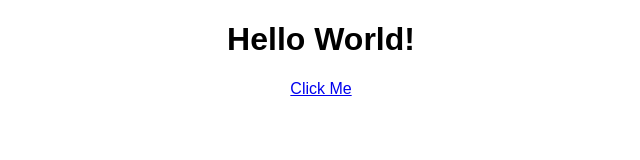
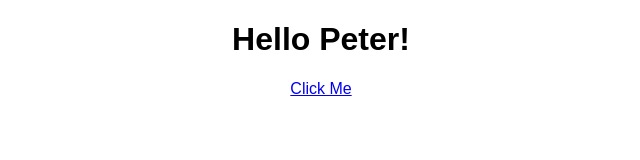
Before and after one commit to Laszlo-Lazuer/react-js-by-example, a React (Create React App) app in the folder hello-world/: page / in a window 1280 px wide. Shown: the top 160 px of the page, without its empty margins (319-959 px from the left). Built offline with nearby package versions, Linux system fonts and the light colour scheme.

Commit message:
Demo - Using props to populate the component.

```diff
--- a/hello-world/src/App.js
+++ b/hello-world/src/App.js
@@ -5,7 +5,7 @@
   render () {
     return (
       <div id="two-tags">
-        <h1>Hello World!</h1>
+        <h1>Hello {this.props.name}!</h1>
         <a href="#" id="click">Click Me</a>
       </div>
     )
@@ -16,7 +16,7 @@
   render() {
     return (
       <div className="App">
-        <HelloWorld />
+        <HelloWorld name="Peter" />
       </div>
     );
   }
```
